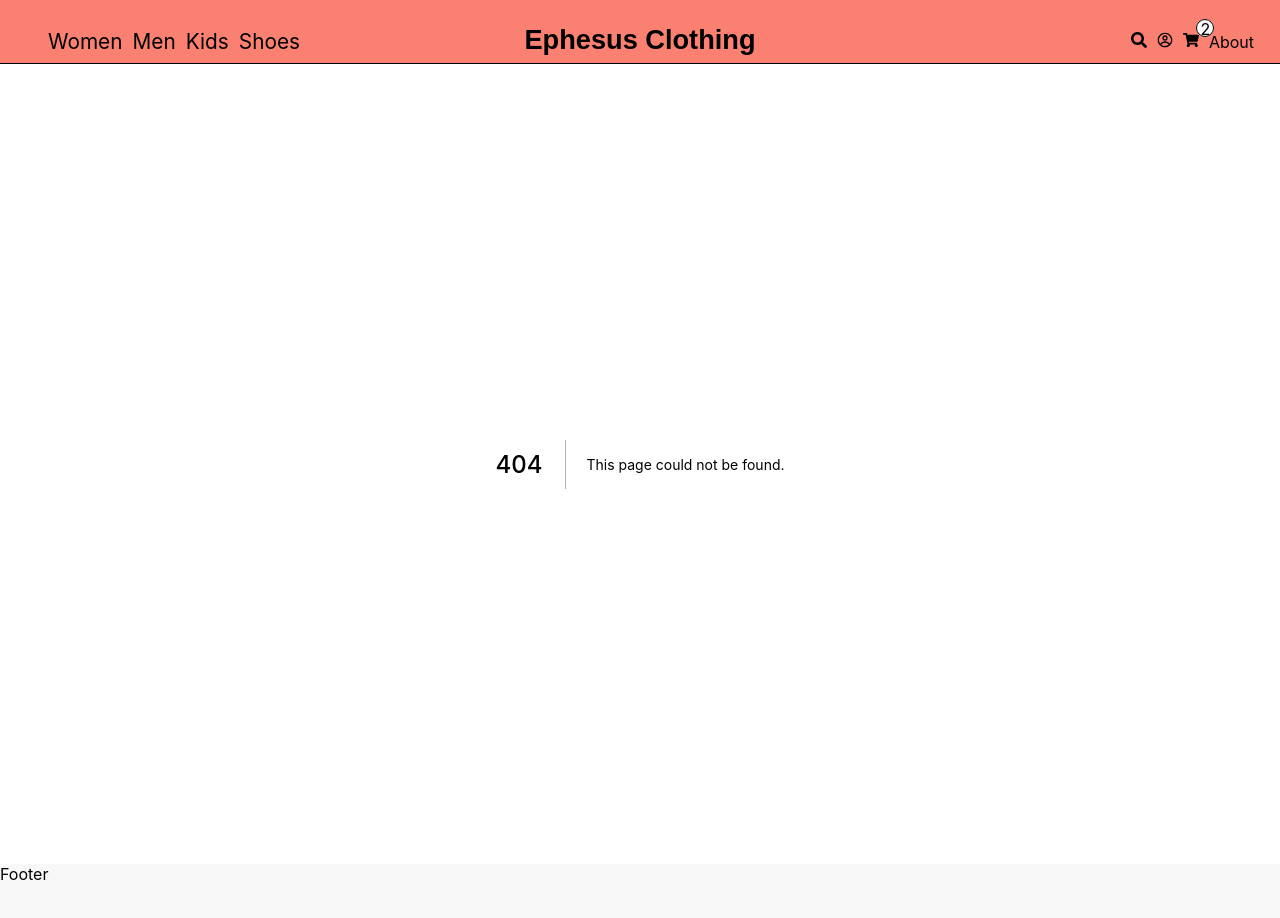
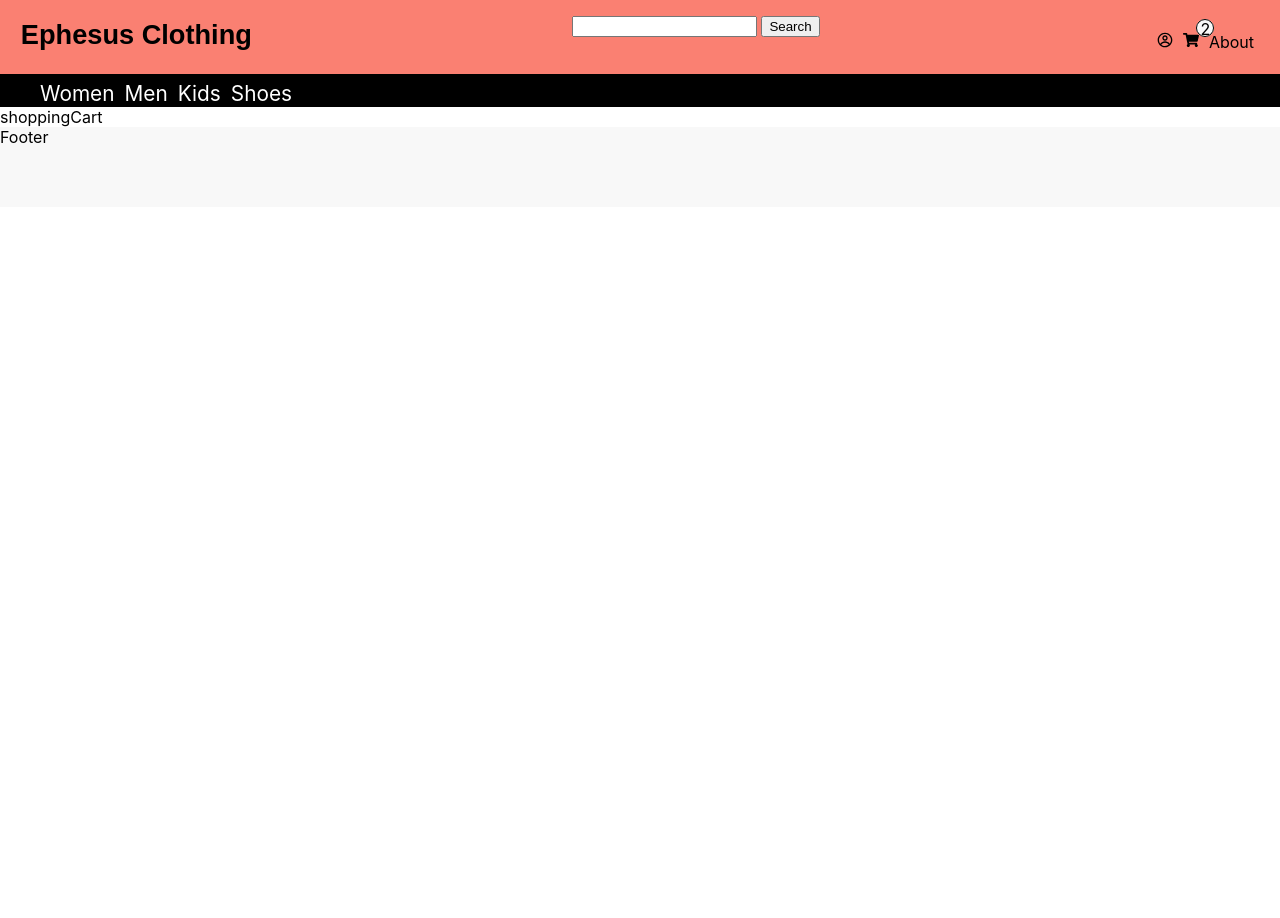
Before and after one commit to SeanChester/Clothing-Store, a Next.js app: page /shoppingCart in a window 1280 px wide. Before the commit this address had no page. Shown: the top 918 px of the page. After the commit the page ends 800 px from the top, so only its background shows below. Built offline with nearby package versions, Linux system fonts and the light colour scheme.

Commit message:
separated clothing categories from rest of navbar and centered searchbar

```diff
--- a/components/Navbar.js
+++ b/components/Navbar.js
@@ -1,19 +1,30 @@
-import { useState } from 'react'
 import styles from '../styles/Navbar.module.css'
 import Link from 'next/link'
 import {FaSearch, FaShoppingCart,} from 'react-icons/fa'
 import {CgProfile} from 'react-icons/cg'
 
 const Navbar = () => {
-  const [searchBar, setSearchBar] = useState(false);
 
-  const renderSearchBar = () => {
-    setSearchBar(true)
-  }
   return (
-    <div className={styles.navHeader}>
+    <div className={styles.navContainer}>
+     <div className={styles.navHeader}>
       <div className={styles.contentContainer}>
-        <div className={styles.contentLinks}>
+        <div className={styles.homeTitleLink}>
+         <Link href="/"><a>Ephesus Clothing</a></Link>
+        </div>
+        <div className={styles.searchBarContainer}>
+          <input type="text" /> <button>Search</button>
+        </div>
+        <div className={styles.headerRightIcons}>
+          <ul>
+            <li><CgProfile /></li>
+            <li><Link href="/shoppingCart"><span><div className={styles.shoppingCartCount}>2</div><FaShoppingCart /></span></Link></li>
+            <li><Link href="/about"><a>About</a></Link></li>
+          </ul>
+        </div>
+      </div>
+    </div>
+    <div className={styles.contentLinks}>
           <ul className={styles.ulForLinks}>
            <li>
             <Link href="/womens"><a>Women</a></Link>
@@ -29,22 +40,6 @@ const Navbar = () => {
            </li>
           </ul>
         </div>
-        <div className={styles.homeTitleLink}>
-         <Link href="/"><a>Ephesus Clothing</a></Link>
-        </div>
-        <div className={styles.headerRightIcons}>
-          <ul>
-            {searchBar && (<div>
-              <input type="text" /> <button>Search</button>
-            </div>
-            )}
-            {searchBar ? <div></div> : <li onClick={renderSearchBar}><FaSearch className={styles.faSearchIcon}/></li> }
-            <li><CgProfile /></li>
-            <li><div className={styles.shoppingCartCount}>2</div><FaShoppingCart /></li>
-            <li><Link href="/about"><a>About</a></Link></li>
-          </ul>
-        </div>
-      </div>
     </div>
   )
 }
--- /dev/null
+++ b/pages/shoppingCart.js
@@ -0,0 +1,9 @@
+import React from 'react'
+
+const shoppingCart = () => {
+  return (
+    <div>shoppingCart</div>
+  )
+}
+
+export default shoppingCart
--- a/styles/Navbar.module.css
+++ b/styles/Navbar.module.css
@@ -1,31 +1,35 @@
+.navContainer {
+  display: flex;
+  flex-direction: column;
+}
+
 .navHeader {
   width: 100%;
-  height: 8vh;
+  height: 75px;
   background-color: salmon;
   border-bottom: 1.5px solid black;
 }
 
 .contentContainer {
   display: flex;
-  justify-content: space-evenly;
   align-items: center;
   position: relative;
 }
 
 .contentLinks {
   font-size: 1.3rem;
-  margin: 0.5rem;
-  position: absolute;
-  left: 0;
-  top: 0;
 }
 
 .homeTitleLink {
-  position: absolute;
-  padding-top: 5rem;
+  padding-top: 1.2rem;
+  padding-left: 1.3rem;
   font-weight: bold;
   font-family: fantasy;
   font-size: 1.7rem;
+}
+
+.searchBarContainer {
+  margin-left: 20rem;
 }
 
 .headerRightIcons {
@@ -38,6 +42,7 @@
 .headerRightIcons > ul {
   display: flex;
   list-style-type: none;
+  cursor: pointer;
 }
 
 .headerRightIcons > ul > li {
@@ -50,6 +55,8 @@
 .ulForLinks {
   display: flex;
   list-style-type: none;
+  position: absolute;
+  top: 60px;
 }
 .ulForLinks > li {
   padding-right: 10px;
@@ -67,3 +74,10 @@
   outline-offset: -1px;
   text-align: center;
 }
+
+.contentLinks {
+  width: 100%;
+  height: 4vh;
+  background-color: black;
+  color: white;
+}
```
Also changed, not shown: public/backToSchool.png (added).
